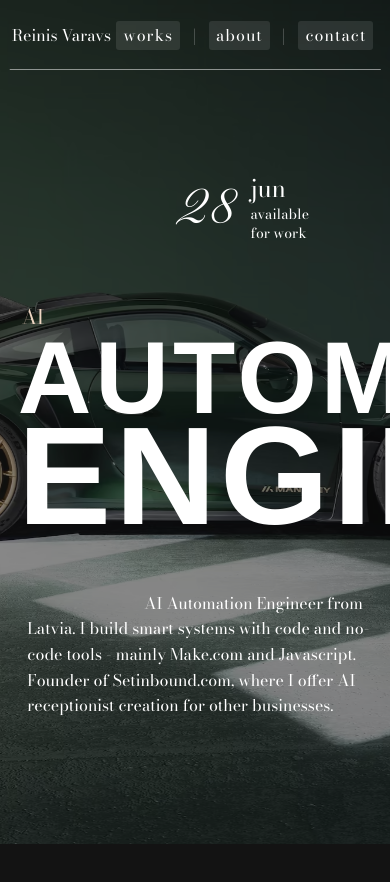
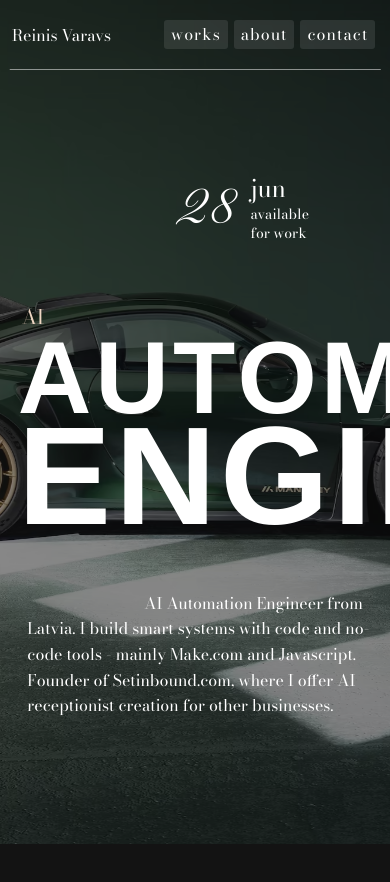
Before and after one commit to reinisvaravs/portfolio, a Next.js app: page / in a window 390 px wide. Shown: the top 882 px of the page. Built offline with nearby package versions, Linux system fonts and the light colour scheme; a web font is replaced by a local one.

Commit message:
fix header responsive

```diff
--- a/src/app/styles/header.css
+++ b/src/app/styles/header.css
@@ -126,11 +126,20 @@ header ul li {
   }
 }
 
-@media screen and (max-width: 350px) {
-  .name {
-    font-size: 14px;
+@media screen and (max-width: 450px) {
+  .ignoreBtns {
+    display: none;
   }
-  header ul li button {
-    font-size: 14px;
+  .navBtns {
+    margin: -2px;
   }
 }
+
+@media screen and (max-width: 350px) {
+  header nav {
+    display: none;
+  }
+  .name {
+    margin-left: 5px;
+  }
+}
```
